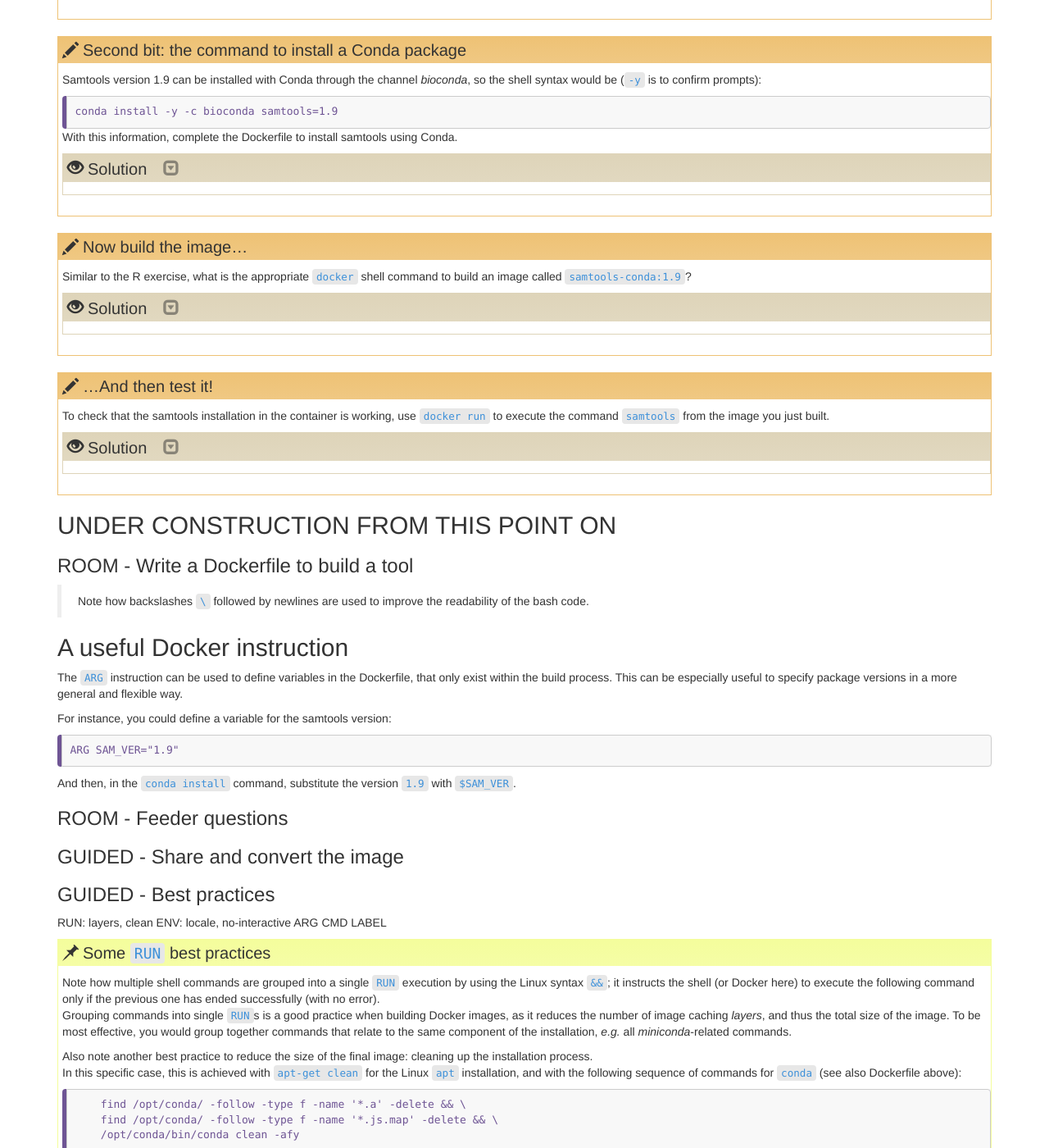
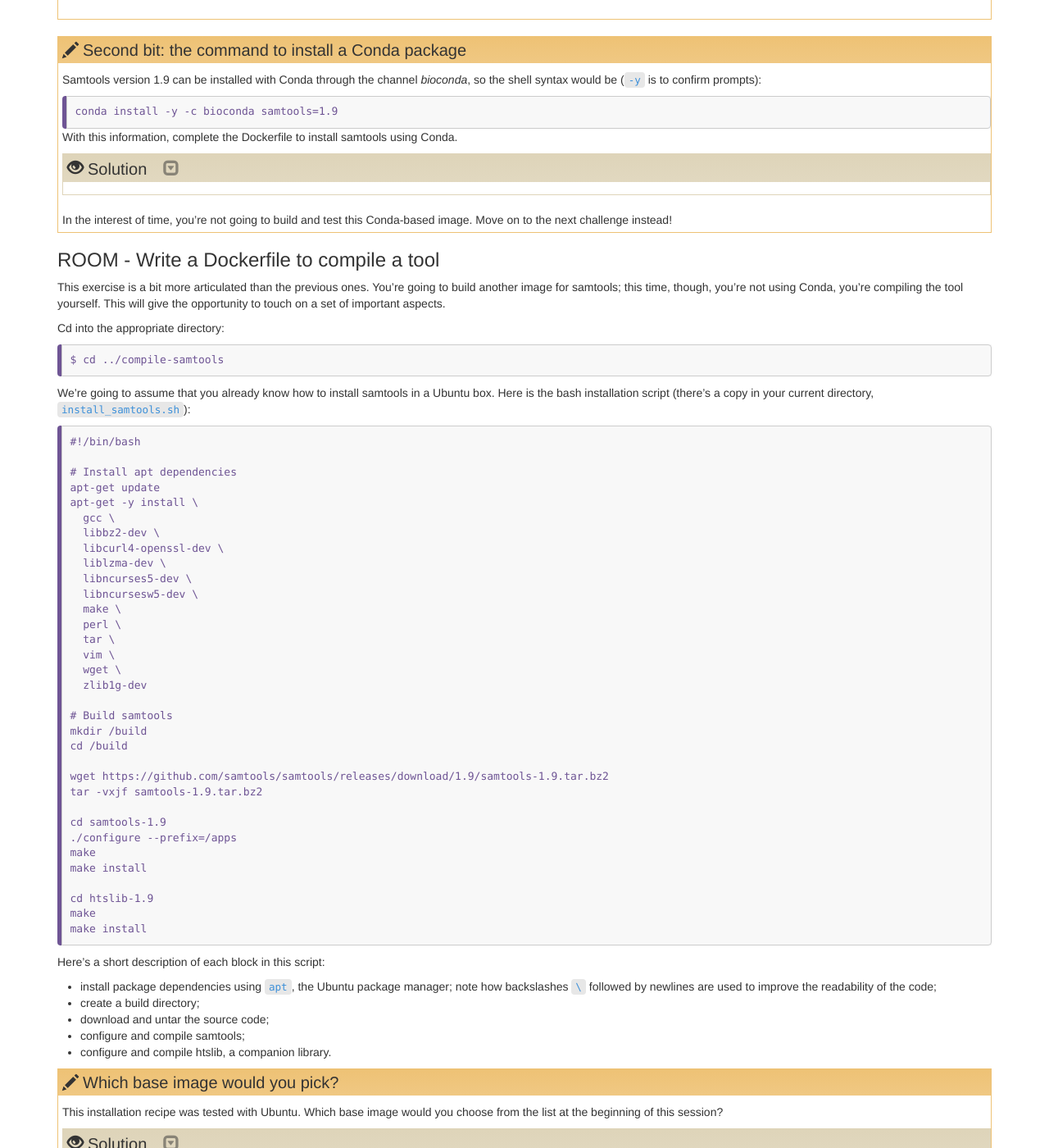
Before and after one commit to PawseySC/containers-bioinformatics-workshop, a Jekyll site: the page built from _episodes/5.build.md, in a window 1280 px wide and 1400 px high, scrolled down 2973 px. Shown: the whole window at 82% size. Built offline with Jekyll 4.4.1, drawn with Linux system fonts in a browser that asks for light colours; some of the changed text lies outside the part shown.

Commit message:
s3: compile exercise in progress

````diff
--- a/_episodes/5.build.md
+++ b/_episodes/5.build.md
@@ -14,7 +14,7 @@ In this session, we're going to build together three simple container images.
 In particular we'll cover:
 * one RStudio image;
 * one Conda image;
-* one image where we're building the software ourselves.
+* one image where we're compiling the software ourselves.
 
 As we've seen in the dedicated webinar, here the key tool is not Singularity but Docker, due to the higher compatibility and overwhelming popularity of its container image format.
 We're going to touch on relevant aspects of writing a Dockerfile:
@@ -235,9 +235,12 @@ $ cd ../conda-samtools
 > >
 > > Similar to the case of R, Dockerfiles often turn out to be quite compact when using a `conda` base image.  Things are not always this easy, as for instance package version conflicts are common with Conda;  additional command lines might be required to work around them, or you might even need to install packages entirely manually.
 > {: .solution}
+>
+> In the interest of time, you're not going to build and test this Conda-based image.  Move on to the next challenge instead!
 {: .challenge}
 
 
+<!--
 > ## Now build the image...
 >
 > Similar to the R exercise, what is the appropriate `docker` shell command to build an image called `samtools-conda:1.9`?
@@ -276,36 +279,226 @@ $ cd ../conda-samtools
 > > {: .output}
 > {: .solution}
 {: .challenge}
+ -->
 
 
+### ROOM - Write a Dockerfile to compile a tool
 
-## UNDER CONSTRUCTION FROM THIS POINT ON
+This exercise is a bit more articulated than the previous ones.  You're going to build another image for samtools;  this time, though, you're not using Conda, you're compiling the tool yourself.  This will give the opportunity to touch on a set of important aspects.
+
+Cd into the appropriate directory:
+
+```
+$ cd ../compile-samtools
+```
+{: .bash}
+
+We're going to assume that you already know how to install samtools in a Ubuntu box.  Here is the bash installation script (there's a copy in your current directory, `install_samtools.sh`):
+
+```
+#!/bin/bash
+
+# Install apt dependencies
+apt-get update
+apt-get -y install \
+  gcc \
+  libbz2-dev \
+  libcurl4-openssl-dev \
+  liblzma-dev \
+  libncurses5-dev \
+  libncursesw5-dev \
+  make \
+  perl \
+  tar \
+  vim \
+  wget \
+  zlib1g-dev
+
+# Build samtools
+mkdir /build
+cd /build
+
+wget https://github.com/samtools/samtools/releases/download/1.9/samtools-1.9.tar.bz2
+tar -vxjf samtools-1.9.tar.bz2
+
+cd samtools-1.9
+./configure --prefix=/apps
+make
+make install
+
+cd htslib-1.9
+make
+make install
+```
+{: .bash}
+
+Here's a short description of each block in this script:
+* install package dependencies using `apt`, the Ubuntu package manager; note how backslashes `\` followed by newlines are used to improve the readability of the code;
+* create a build directory;
+* download and untar the source code;
+* configure and compile samtools;
+* configure and compile htslib, a companion library.
 
 
-
-### ROOM - Write a Dockerfile to build a tool
+> ## Which base image would you pick?
+>
+> This installation recipe was tested with Ubuntu.  Which base image would you choose from the list at the beginning of this session?
+>
+> > ## Solution
+> >
+> > `ubuntu:18.04` seems suitable.
+> {: .solution}
+{: .challenge}
 
 
-> Note how backslashes `\` followed by newlines are used to improve the readability of the bash code.
+> ## Dockerfile 1: tool dependencies
+>
+> Create a blank `Dockerfile` in the current directory, and insert the following, using the appropriate Docker instructions:
+> * a line to define the base image;
+> * two lines to execute the `apt` command for the tool prerequisites (see reference bash script).
+>
+> > ## Solution
+> >
+> > ```
+> > FROM ubuntu:18.04
+> >
+> > RUN apt-get update
+> > RUN apt-get -y install \
+> >       gcc \
+> >       libbz2-dev \
+> >       libcurl4-openssl-dev \
+> >       liblzma-dev \
+> >       libncurses5-dev \
+> >       libncursesw5-dev \
+> >       make \
+> >       perl \
+> >       tar \
+> >       vim \
+> >       wget \
+> >       zlib1g-dev
+> > ```
+> > {: .source}
+> {: .solution}
+>
+> In this exercise, you're going to use `docker build` several times as you grow the Dockerfile.  Go ahead now with the first build; you can call the image `sam-1`.
+>
+> > ## Solution
+> >
+> > ```
+> > $ sudo docker build -t sam-1 .
+> > ```
+> > {: .bash}
+> >
+> > This will take a couple of minutes, and generate a lot of output.
+> >
+> > Along the output, do you notice that there are references to *Steps*?  For instance at the very beginning:
+> >
+> > ```
+> > Sending build context to Docker daemon  13.82kB
+> > Step 1/3 : FROM ubuntu:18.04
+> >  ---> 775349758637
+> > Step 2/3 : RUN apt-get update
+> >  ---> Running in 1a102770efa6
+> > ```
+> > {: .output}
+> >
+> > It seems like this build is made up of 3 steps: one for each Docker instruction in the Dockerfile!
+> >
+> > The last line will look like:
+> >
+> > ```
+> > Successfully tagged sam-1:latest
+> > ```
+> > {: .output}
+> {: .solution}
+{: .challenge}
 
 
+> ## Dockerfile 2: samtools installation
+>
+> Now grab all of the remaining commands from the reference bash script, and insert them in the Dockerfile, each with its own Docker instruction.
+>
+> > ## Solution
+> >
+> > ```
+> > FROM ubuntu:18.04
+> >
+> > # Install apt dependencies
+> > RUN apt-get update
+> > RUN apt-get -y install \
+> >       gcc \
+> >       libbz2-dev \
+> >       libcurl4-openssl-dev \
+> >       liblzma-dev \
+> >       libncurses5-dev \
+> >       libncursesw5-dev \
+> >       make \
+> >       perl \
+> >       tar \
+> >       vim \
+> >       wget \
+> >       zlib1g-dev
+> >
+> > # Build samtools
+> > RUN mkdir /build
+> > RUN cd /build
+> > RUN wget https://github.com/samtools/samtools/releases/download/1.9/samtools-1.9.tar.bz2
+> > RUN tar -vxjf samtools-1.9.tar.bz2
+> > RUN cd samtools-1.9
+> > RUN ./configure --prefix=/apps
+> > RUN make
+> > RUN make install
+> > RUN cd htslib-1.9
+> > RUN make
+> > RUN make install
+> > ```
+> > {: .source}
+> {: .solution}
+>
+> Now, run the build again, calling the image `sam-2`.  What happens?
+>
+> > ## Solution
+> >
+> > ```
+> > $ sudo docker build -t sam-2 .
+> > ```
+> > {: .bash}
+> >
+> > Well, there are a few things worth noting.
+> >
+> > 1. The `apt` commands now execute instantaneously, thanks to Docker layer caching (results of the previous `docker build` are re-used):
+> >
+> > ```
+> > Step 1/14 : FROM ubuntu:18.04
+> >  ---> 775349758637
+> > Step 2/14 : RUN apt-get update
+> >  ---> Using cache
+> >  ---> 14d7f8a970f4
+> > Step 3/14 : RUN apt-get -y install       gcc       libbz2-dev       libcurl4-openssl-dev       liblzma-dev       libncurses5-dev       libncursesw5-dev       make       perl       tar       vim       wget       zlib1g-dev
+> >  ---> Using cache
+> >  ---> 62984f3be676
+> > ```
+> > {: .output}
+> >
+> > 2. The build now comprises 14 steps.
+> >
+> > 3. The build stops with an error on step 9:
+> >
+> > ```
+> > Step 9/14 : RUN ./configure --prefix=/apps
+> >  ---> Running in 00f36b1ce58c
+> > /bin/sh: 1: ./configure: not found
+> > The command '/bin/sh -c ./configure --prefix=/apps' returned a non-zero code: 127
+> > ```
+> > {: .output}
+> >
+> > The `configure` executable is supposed to be inside `/build/samtools-1.9`, but instead it is not found.  What's going on?
+> {: .solution}
+{: .challenge}
 
 
+## Dockerfile 3: fixing the samtools installation
 
-
-
-## A useful Docker instruction
-
-The `ARG` instruction can be used to define variables in the Dockerfile, that only exist within the build process.  This can be especially useful to specify package versions in a more general and flexible way.
-
-For instance, you could define a variable for the samtools version:
-
-```
-ARG SAM_VER="1.9"
-```
-{: .source}
-
-And then, in the `conda install` command, substitute the version `1.9` with `$SAM_VER`.
 
 
 
@@ -321,7 +514,7 @@ And then, in the `conda install` command, substitute the version `1.9` with `$SA
 
 ### GUIDED - Best practices
 
-RUN: layers, clean
+RUN: clean, layers
 ENV: locale, no-interactive
 ARG
 CMD
@@ -349,7 +542,7 @@ LABEL
 {: .callout}
 
 
-ENV LANG=C.UTF-8 LC_ALL=C.UTF-8
+ENV LANG="C.UTF-8" LC_ALL="C.UTF-8"
 ENV PATH /opt/conda/bin:$PATH
 
 
@@ -367,3 +560,19 @@ ENV PATH /opt/conda/bin:$PATH
 >
 > Dockerfile installations are non-interactive by nature, *i.e.* no installer can ask you questions during the process.  This variable tells the shell you are not able to interact, so that no questions will be asked and default values will be picked instead.
 {: .callout}
+
+
+
+
+## A useful Docker instruction
+
+The `ARG` instruction can be used to define variables in the Dockerfile, that only exist within the build process.  This can be especially useful to specify package versions in a more general and flexible way.
+
+For instance, you could define a variable for the samtools version:
+
+```
+ARG SAM_VER="1.9"
+```
+{: .source}
+
+And then, in the `conda install` command, substitute the version `1.9` with `$SAM_VER`.
````
